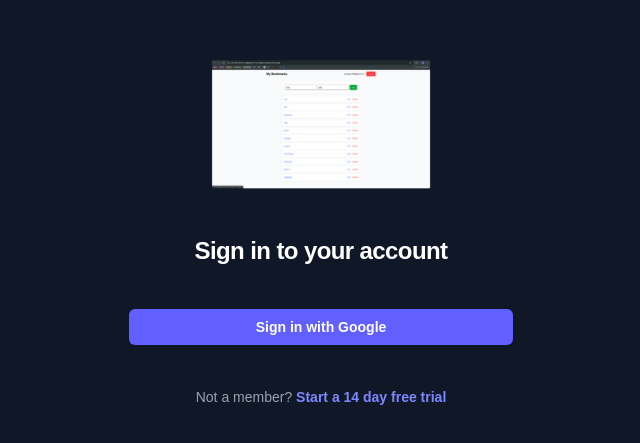
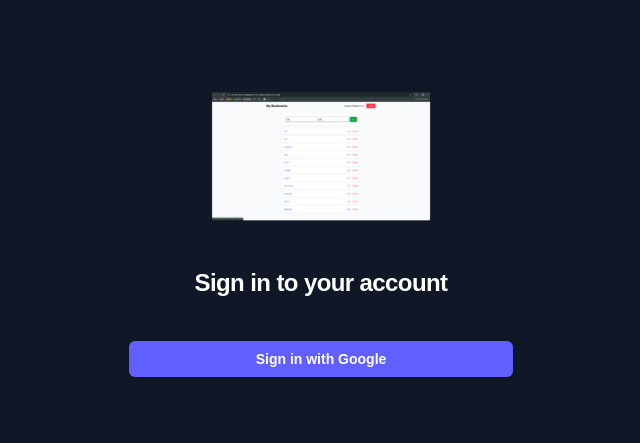
Before and after one commit to gsivasagar/Member_Berries, a Next.js app: page /login in a window 1280 px wide. Shown: the part 163-606 px from the top of the page, without its empty margins (319-959 px from the left). Built offline with nearby package versions, Linux system fonts and the light colour scheme; no server answers.

Commit message:
Remove login footer

```diff
--- a/app/login/page.tsx
+++ b/app/login/page.tsx
@@ -36,13 +36,6 @@
                         Sign in with Google
                     </button>
                 </div>
-
-                <p className="mt-10 text-center text-sm/6 text-gray-400">
-                    Not a member?{' '}
-                    <a href="#" className="font-semibold text-indigo-400 hover:text-indigo-300">
-                        Start a 14 day free trial
-                    </a>
-                </p>
             </div>
         </div>
     );
```
